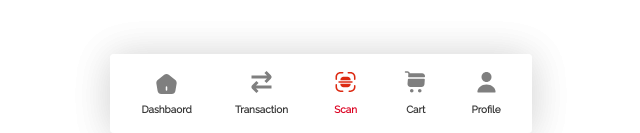
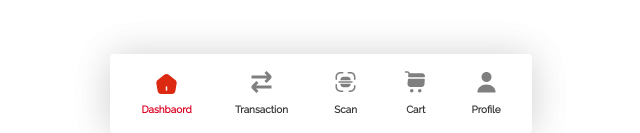
Before and after one commit to emmanuelprince66/check_test, a React (Vite) app: page /mainScanner in a window 1280 px wide. Shown: the part 667-800 px from the top of the page, without its empty margins (319-959 px from the left). Built offline with nearby package versions, Linux system fonts and the light colour scheme; no server answers.

Commit message:
pls word

```diff
--- a/src/components/navbar/Navbar.jsx
+++ b/src/components/navbar/Navbar.jsx
@@ -29,8 +29,9 @@ const Navbar = () => {
   const walletMatch = useMatch("/wallet");
   const fwalletMatch = useMatch("/fwallet");
   const transactionsMatch = useMatch("/transactions");
-  const scanMatch = useMatch("/mainScanner");
+  const scanMatch = useMatch("/scan");
   const cartMatch = useMatch("/cart");
+  const mainScanMatch = useMatch("/mainScanner");
   const profileMatch = useMatch("/profile");
   const ordersMatch = useMatch("/orders");
 
@@ -67,7 +68,9 @@ const Navbar = () => {
             <Link
               to="/home"
               className={
-                homeMatch || fwalletMatch || walletMatch ? "active-link" : ""
+                homeMatch || fwalletMatch || walletMatch || mainScanMatch
+                  ? "active-link"
+                  : ""
               }
               style={{ color: "black", textDecoration: "none" }}
             >
@@ -95,7 +98,7 @@ const Navbar = () => {
               sx={{
                 fontWeight: scanMatch ? "1000" : ",",
               }}
-              to="/mainScanner"
+              to="/scan"
               className={scanMatch ? "active-link" : ""}
               style={{ color: "black", textDecoration: "none" }}
             >
```
